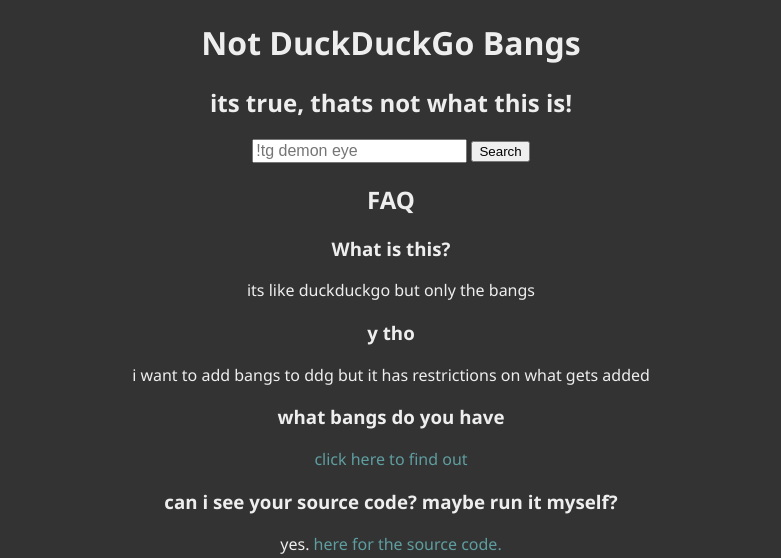
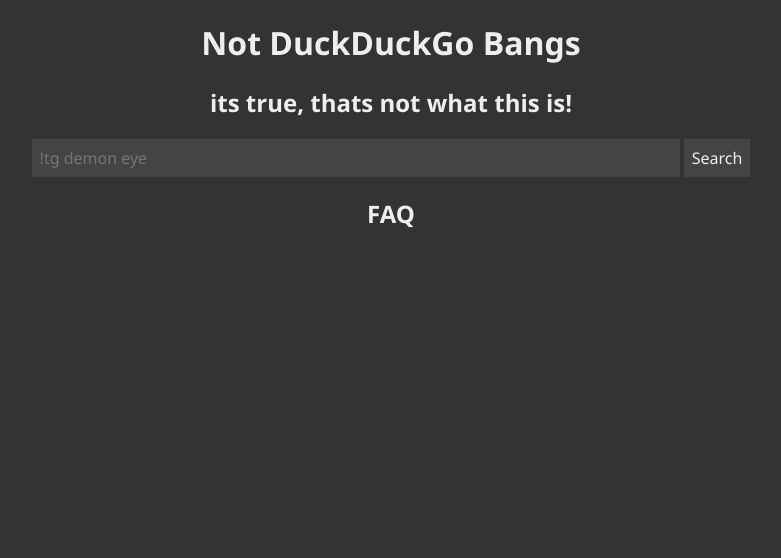
Before and after one commit to Vresod/not_ddg_bangs, a Flask app: page / in a window 1280 px wide. Shown: the top 558 px of the page, without its empty margins (249-1030 px from the left). Run offline with Flask 2, Linux system fonts and the light colour scheme; grey boxes are pictures that could not be loaded.

Commit message:
general website upgrades

```diff
--- a/main.py
+++ b/main.py
@@ -1,5 +1,5 @@
 import json
-from flask import Flask,  request, redirect, render_template
+from flask import Flask,  request, redirect, render_template, url_for
 import extra
 
 app = Flask(__name__)
--- a/static/index.css
+++ b/static/index.css
@@ -1,19 +1,41 @@
 html {
 	background-color: #333;
+	text-align: center;
+}
+
+* {
 	color: #eee;
 	font-family: 'Segoe UI', Tahoma, Geneva, Verdana, sans-serif;
-	text-align: center;
+}
+
+#faq {
+	visibility: hidden;
+}
+
+input[type="text"], input[type="submit"] {
+	font-size: 1em;
+	background-color: #444;
+	border: none;
+	padding: 0.5em;
+	height: 100%;
 }
 
 input[type="text"] {
 	text-align: left;
-	font-size: 1em;
+	width: 50%;
+}
+
+input[type="submit"]:hover {
+	background-color: #555;
 }
 
 ul {
 	text-align: left;
 }
 
+a {
+	cursor: pointer;
+}
 
 a:link, a:visited {
 	color: cadetblue;
--- a/templates/bangs.html
+++ b/templates/bangs.html
@@ -6,6 +6,7 @@
 	<meta name="viewport" content="width=device-width, initial-scale=1.0">
 	<title>Bangs - Not DDG Bangs</title>
 	<link href="/static/index.css" rel='stylesheet'>
+	<link rel="shortcut icon" href="{{ url_for('static', filename='favicon.png') }}">
 </head>
 <body>
 	<h1>List of bangs on Not DDG Bangs</h1>
--- a/templates/index.html
+++ b/templates/index.html
@@ -6,6 +6,7 @@
 	<meta name="viewport" content="width=device_width, initial_scale=1.0">
 	<title>Not DDG Bangs</title>
 	<link href="/static/index.css" rel='stylesheet'>
+	<link rel="shortcut icon" href="{{ url_for('static', filename='favicon.png') }}">
 </head>
 <body>
 	<h1>Not DuckDuckGo Bangs</h1>
@@ -14,11 +15,14 @@
 		<input type="text" name=q placeholder="!tg demon eye">
 		<input type="submit" value="Search">
 	</form>
-	<h2>FAQ</h2>
+	<h2><a onclick="document.getElementById('faq').style = 'visibility:visible;'">FAQ</a></h2>
+	<div id=faq>
 	<h3>What is this?</h3>
 	<p>its like duckduckgo but only the bangs</p>
 	<h3>y tho</h3>
 	<p>i want to add bangs to ddg but it has restrictions on what gets added</p>
+	<h3>what even are these "bangs" you speak of</h3>
+	<p><a href="https://duckduckgo.com/bang">let DuckDuckGo tell you!</a></p>
 	<h3>what bangs do you have</h3>
 	<p><a href=/bangs>click here to find out</a></p>
 	<h3>can i see your source code? maybe run it myself?</h3>
@@ -26,6 +30,6 @@
 	<a href="https://heroku.com/deploy?template=https://github.com/Vresod/not_ddg_bangs">
 		<img src="https://www.herokucdn.com/deploy/button.svg" alt="Deploy">
 	</a>
-
+	</div>
 </body>
 </html>
```
Also changed, not shown: static/favicon.png (added).
